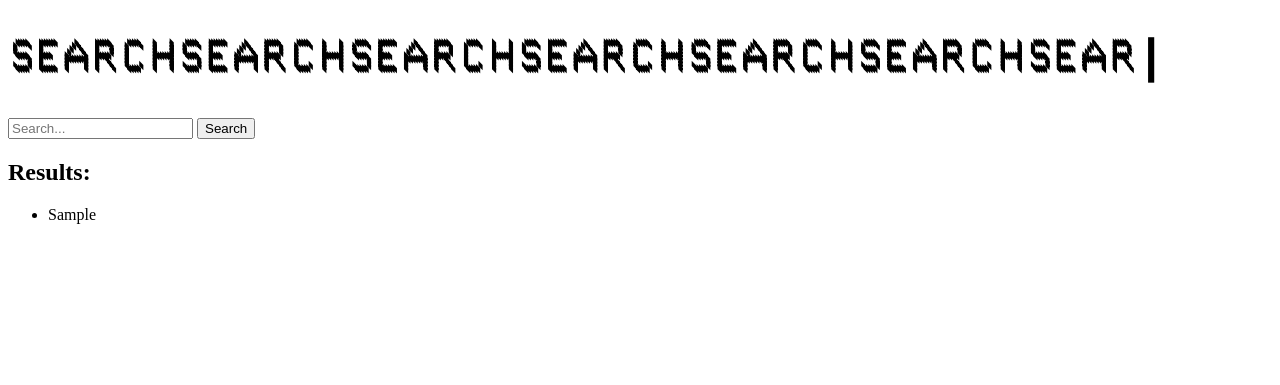
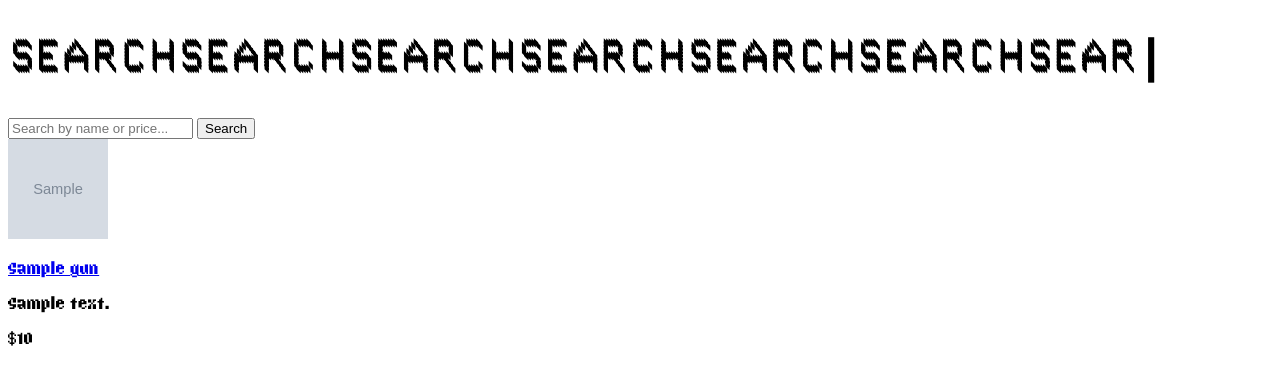
Before and after one commit to software-students-fall2023/2-web-app-exercise-liatha2, a Flask app: template templates/search.html in a window 1280 px wide. Shown: the top 385 px of the page. Run offline with Flask 3, Linux system fonts and the light colour scheme; the template is opened without the code that fills it: most values are stand-ins (such as "Sample title", 1, 10 or a date in 2020); grey boxes marked "Sample" are stand-in pictures.

Commit message:
added search functionality and various mongo things

```diff
--- a/main.py
+++ b/main.py
@@ -53,17 +53,43 @@ def delete_gun():
 def about():
     return render_template('about.html')
 
-@app.route("/edit-gun")
-def edit_gun():
-    return render_template('editGun.html')
+@app.route("/edit-gun/<gun_id>",methods=["GET"])
+def edit_gun(gun_id):
+    gun = db.guns.find_one({"_id": ObjectId(gun_id)})
+    return render_template('editGun.html',gun=gun)
 
-@app.route("/display-gun")
-def display_gun():
-    return render_template('displayGun.html')
+@app.route("/display-gun/<gun_id>")
+def display_gun(gun_id):
+    gun = db.guns.find_one({"_id": ObjectId(gun_id)})
+    if gun:
+        return render_template('displayGun.html', gun=gun)
+    else:
+        return "Gun not found", 404
+
+@app.route("/gallery")
+def gallery():
+    guns = db.guns.find()
+    return render_template('gallery.html', guns=guns)
 
 @app.route("/search")
 def search():
     return render_template('search.html')
+
+@app.route("/search", methods=["GET", "POST"])
+def search_gun():
+    if request.method == "POST":
+        query = request.form["query"]
+        try:
+            query_price = float(query)
+            query_result = db.guns.find({"price": query_price})
+        except ValueError:
+            query_result = db.guns.find({"name": {"$regex": query, "$options": 'i'}})
+
+        guns = [gun for gun in query_result]
+        return render_template('search.html', guns=guns)
+
+    return render_template('search.html')
+
 
 @app.route("/submit-gun", methods=["POST"])
 def submit_gun():
--- a/static/search.css
+++ b/static/search.css
@@ -1,6 +1,11 @@
 @font-face {
     font-family: 'stairs';
     src: url('./Stairs.otf');
+}
+
+@font-face {
+    font-family: 'banisuq';
+    src: url('./Banquise-Regular.otf');
 }
 
 #title{
@@ -8,3 +13,10 @@
     max-width: 600px;
     font-size: 3rem;
 }
+
+.gunBox{
+    font-family: 'banisuq','Courier New', Courier, monospace;
+    align-content: center;
+    border-color: aqua;
+
+}
--- a/templates/home.html
+++ b/templates/home.html
@@ -17,10 +17,6 @@
       <p id="mistacoolswords">Click DJ Cool To play some shopping tunes</p>
       <img class="editbutton" src="{{url_for('static', filename='addbutton.png') }}" onclick="" alt="editbutton">
       <a href="{{ url_for('add_gun') }}"><p class="addgun">ADD A GUN</p></a>
-      <img class="editbutton" src="{{url_for('static', filename='editbutton.gif') }}" onclick="" alt="editbutton">
-      <a href="{{ url_for('edit_gun') }}"><p class="addgun">EDIT A GUN</p></a>
-      <img class="editbutton" src="{{url_for('static', filename='displaybutton.gif') }}" onclick="" alt="editbutton">
-      <a href="{{ url_for('display_gun') }}"><p class="addgun">DISPLAY A GUN</p></a>
       <img class="editbutton" src="{{url_for('static', filename='deletebutton.gif') }}" onclick="" alt="editbutton">
       <a href="{{ url_for('delete_gun') }}"><p class="addgun">DELETE A GUN</p></a>
       <img class="editbutton" src="{{url_for('static', filename='aboutbutton.gif') }}" onclick="" alt="editbutton">
--- a/templates/search.html
+++ b/templates/search.html
@@ -9,19 +9,29 @@
   </head>
   <body>
     <h1 id="title">Search</h1>
-    <form action="/" method="POST">
-        <input type="text" name="query" placeholder="Search...">
-        <input type="submit" value="Search">
+    <form action="/search" method="POST">
+      <input
+        type="text"
+        name="query"
+        placeholder="Search by name or price..."
+      />
+      <input type="submit" value="Search" />
     </form>
 
-    {% if query_result %}
-        <h2>Results:</h2>
-        <ul>
-        {% for item in query_result %}
-            <li>{{ item.your_field }}</li>
-        {% endfor %}
-        </ul>
-    {% endif %}
+    {% for gun in guns %}
+    <div class="gunBox">
+      <a href="{{ url_for('display_gun', gun_id=gun._id) }}">
+        <img
+          src="{{url_for('static', filename='upload/' + gun.image)}}"
+          alt="{{ gun.name }}"
+          style="width: 100px; height: 100px"
+        />
+        <p class="gunName"> {{ gun.name }}</p>
+      </a>
+      <p class="gunName">{{ gun.description }}</p>
+      <p class="gunName">${{ gun.price }}</p>
+    </div>
+    {% endfor %}
     <script src="{{url_for('static', filename='search.js') }}"></script>
   </body>
 </html>
```
Also changed, not shown: static/gallery.css (added, +34 -0 lines), templates/displayGun.html (+24 -48 lines), templates/editGun.html (+44 -26 lines), templates/gallery.html (added, +42 -0 lines), static/Banquise-Regular.otf (added), static/pinko.gif (added), static/upload/Butterfly2.gif (added), 1 other file.
